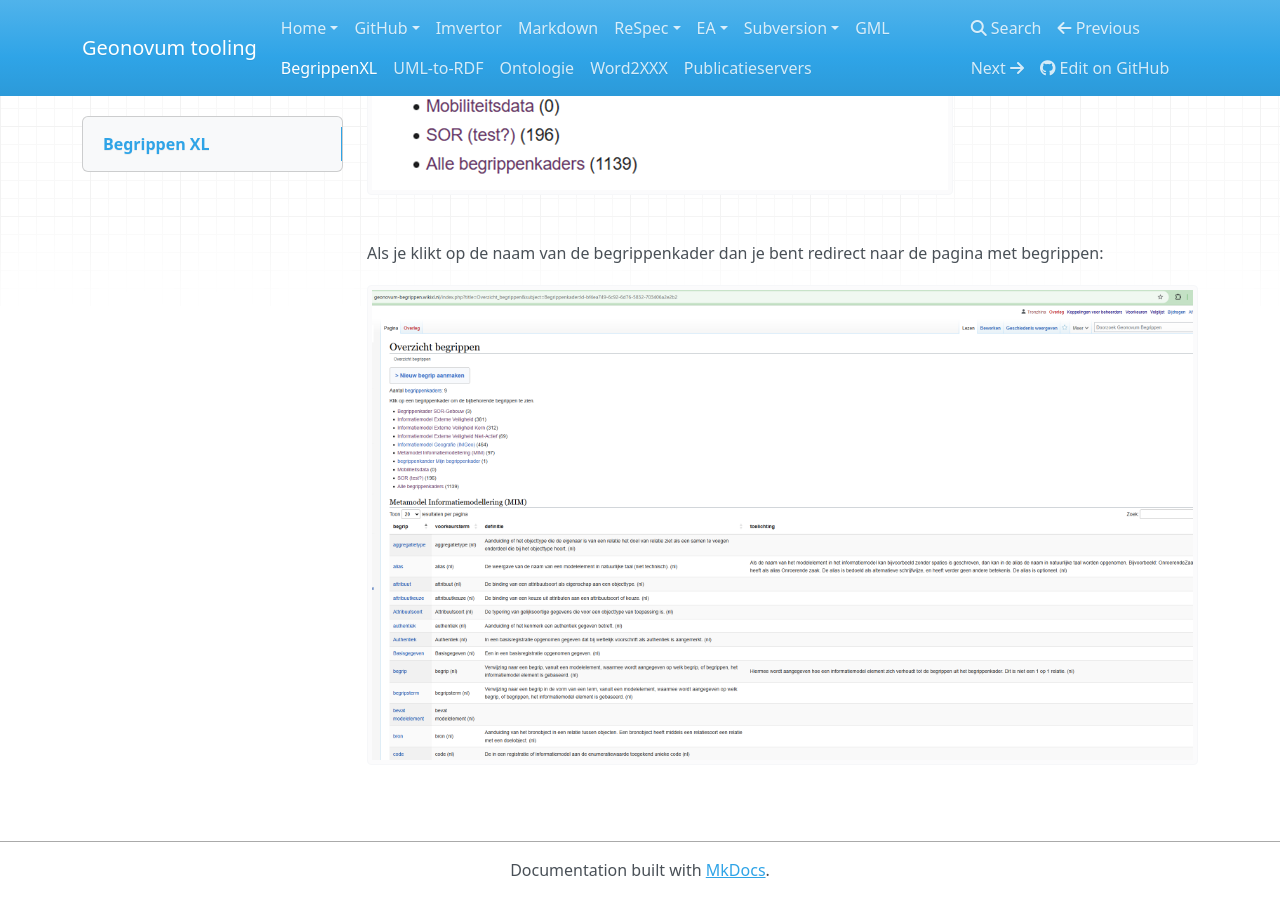
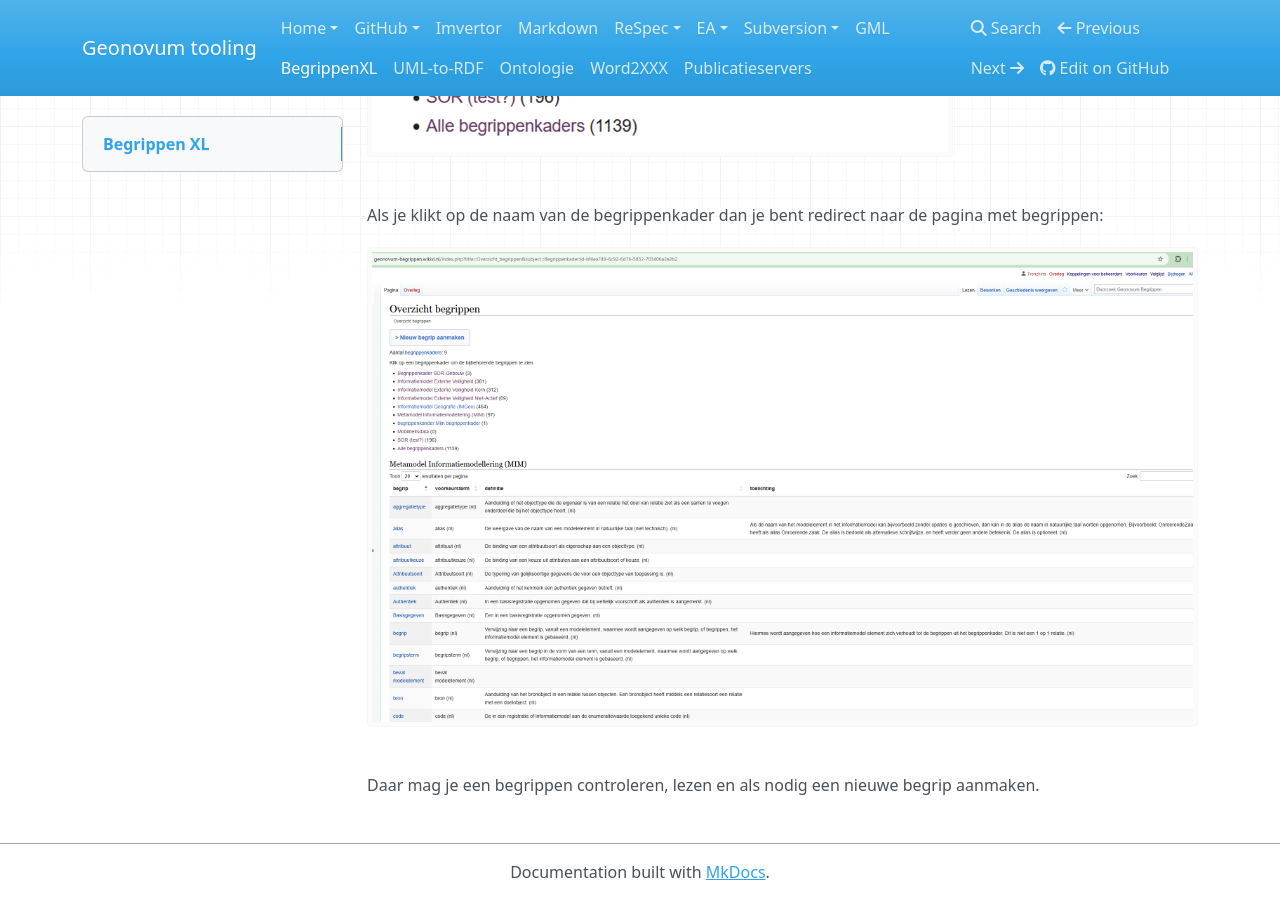
Before and after one commit to Geonovum/handleiding-tooling, an MkDocs documentation site: the page built from docs/BegrippenXL.md, in a window 1280 px wide and 900 px high, scrolled down 1184 px. Built offline with MkDocs 1.6.1, drawn with Linux system fonts in a browser that asks for light colours; nearby versions of some CDN libraries; some of the changed lines change nothing that is shown.

Commit message:
AANGEPAST: een overzicht figuur

```diff
--- a/docs/BegrippenXL.md
+++ b/docs/BegrippenXL.md
@@ -5,8 +5,7 @@
 1. **Toegang** tot de begrippeneditor is nodig. Deze kun je aanvragen bij [Tanja Ronzhina](t.ronzhina@geonovum.nl "email").
 2. Een **overzicht** van hoofdpagina van begrippen editor:
 
-![1742818122660](image/BegrippenXL/1742818122660.png)
-
+![1742818628675](image/BegrippenXL/1742818628675.png)
 
 3. **Begrippen uitzoeken en navigeren binnen een editor:**
 
@@ -16,3 +15,5 @@
 
 Als je klikt op de naam van de begrippenkader dan je bent redirect naar de pagina met begrippen:
 ![1742818463526](image/BegrippenXL/1742818463526.png)
+
+Daar mag je een begrippen controleren, lezen en als nodig een nieuwe begrip aanmaken.
```
Also changed, not shown: docs/image/BegrippenXL/1742818628675.png (added).
